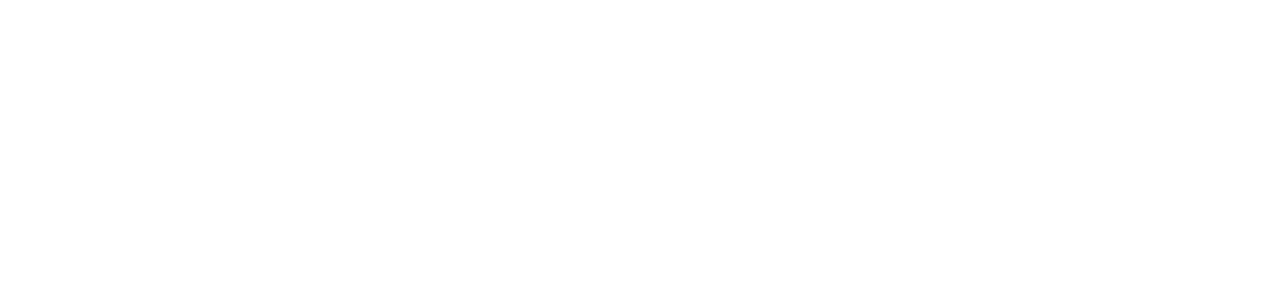
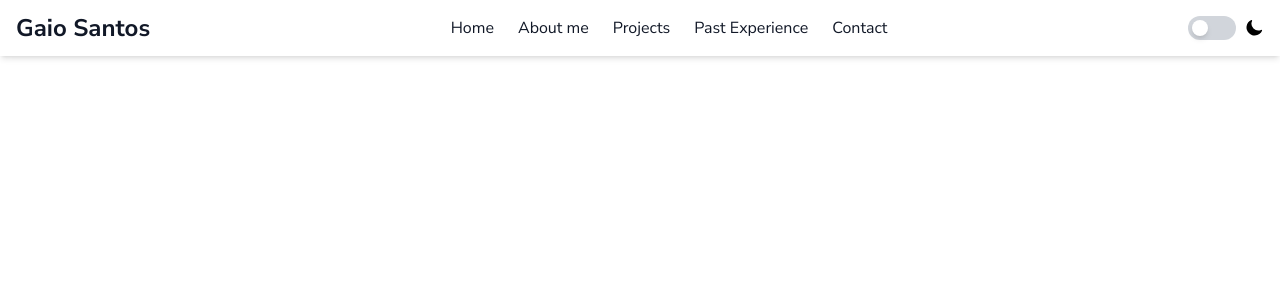
Before and after one commit to GaioAugusto/Portfolio, a React (Create React App) app in the folder my-portfolio/: page / in a window 1280 px wide. Shown: the top 300 px of the page. Built offline with nearby package versions, Linux system fonts and the light colour scheme.

Commit message:
Themes and menubar implemented

```diff
--- a/my-portfolio/public/index.html
+++ b/my-portfolio/public/index.html
@@ -3,6 +3,10 @@
   <head>
     <meta charset="utf-8" />
     <link rel="icon" href="%PUBLIC_URL%/logoPortfolio.png" />
+    <link
+      href="https://fonts.googleapis.com/css2?family=Nunito+Sans:wght@400;700&display=swap"
+      rel="stylesheet"
+    />
     <meta name="viewport" content="width=device-width, initial-scale=1" />
     <meta name="theme-color" content="#000000" />
     <meta
--- a/my-portfolio/src/App.tsx
+++ b/my-portfolio/src/App.tsx
@@ -1,8 +1,14 @@
 import React from "react";
 import HomePage from "./pages/HomePage";
+import { Menu } from "./components/Menu";
 
 const App: React.FC = () => {
-  return <HomePage />;
+  return (
+    <React.Fragment>
+      <Menu />
+      <HomePage />
+    </React.Fragment>
+  );
 };
 
 export default App;
--- a/my-portfolio/src/components/DarkModeSwitch/view.tsx
+++ b/my-portfolio/src/components/DarkModeSwitch/view.tsx
@@ -11,7 +11,14 @@
       onToggle={props.onToggle}
       onColor="bg-smokedBlue" // Custom color for dark mode
       offColor="bg-lightGray" // Custom color for light mode
-      rightIcon={<MoonIcon className="w-5 h-5 text-gray-700" />} // Moon icon for dark mode
+      // Moon icon with conditional color
+      rightIcon={
+        <MoonIcon
+          className={`w-5 h-5 ${
+            props.isDarkMode ? "text-yellow-400" : "text-black"
+          }`}
+        />
+      }
     />
   );
 };
--- /dev/null
+++ b/my-portfolio/src/components/Menu/index.tsx
@@ -0,0 +1,19 @@
+import { useDarkMode } from "../../contexts/DarkModeContext";
+import { getTheme } from "../../styles/theme";
+import { MenuItem, MenuProps } from "./types";
+import { MenuView } from "./view";
+
+const menuItems: MenuItem[] = [
+  { label: "Home", href: "#home" },
+  { label: "About me", href: "#about" },
+  { label: "Projects", href: "#projects" },
+  { label: "Past Experience", href: "#experience" },
+  { label: "Contact", href: "#contact" },
+];
+
+type ComponentType = React.FC<MenuProps>;
+export const Menu: ComponentType = () => {
+  const { isDarkMode } = useDarkMode();
+  const theme = getTheme(isDarkMode);
+  return <MenuView menuItems={menuItems} theme={theme} />;
+};
--- /dev/null
+++ b/my-portfolio/src/components/Menu/types.ts
@@ -0,0 +1,13 @@
+import { Theme } from "../../styles/theme";
+
+export interface MenuProps {}
+
+export interface MenuViewProps {
+  menuItems: MenuItem[];
+  theme: Theme;
+}
+
+export interface MenuItem {
+  label: string;
+  href: string;
+}
--- /dev/null
+++ b/my-portfolio/src/components/Menu/view.tsx
@@ -0,0 +1,30 @@
+import { DarkModeSwitch } from "../DarkModeSwitch";
+import { MenuViewProps } from "./types";
+
+type ComponentType = React.FC<MenuViewProps>;
+export const MenuView: ComponentType = ({ theme, menuItems }) => {
+  return (
+    <nav
+      className={`${theme.menuBackground} ${theme.text} shadow-md fixed top-0 left-0 w-full z-10 font-sans`}
+    >
+      <div className="container mx-auto px-4 py-3 flex justify-between items-center">
+        <div className="text-2xl font-bold">Gaio Santos</div>
+        <ul className="hidden md:flex space-x-6">
+          {menuItems.map((item) => (
+            <li key={item.label}>
+              <a
+                href={item.href}
+                className="hover:text-blue-500 transition-colors"
+              >
+                {item.label}
+              </a>
+            </li>
+          ))}
+        </ul>
+        <div className="flex items-center space-x-4">
+          <DarkModeSwitch />
+        </div>
+      </div>
+    </nav>
+  );
+};
--- a/my-portfolio/src/contexts/DarkModeContext.tsx
+++ b/my-portfolio/src/contexts/DarkModeContext.tsx
@@ -23,10 +23,9 @@
   );
 };
 
-export const useDarkMode = () => {
+export const useDarkMode = (): DarkModeContextProps => {
   const context = useContext(DarkModeContext);
-  if (!context) {
+  if (!context)
     throw new Error("useDarkMode must be used within a DarkModeProvider");
-  }
   return context;
 };
--- /dev/null
+++ b/my-portfolio/src/styles/theme.ts
@@ -0,0 +1,23 @@
+export interface Theme {
+  background: string;
+  text: string;
+  accent: string;
+  menuBackground: string;
+}
+
+export const lightTheme: Theme = {
+  background: "bg-white",
+  text: "text-gray-900",
+  accent: "text-blue-500",
+  menuBackground: "bg-white",
+};
+
+export const darkTheme: Theme = {
+  background: "bg-gray-900",
+  text: "text-white",
+  accent: "text-yellow-500",
+  menuBackground: "bg-gray-900",
+};
+
+export const getTheme = (isDarkMode: boolean): Theme =>
+  isDarkMode ? darkTheme : lightTheme;
--- a/my-portfolio/tailwind.config.js
+++ b/my-portfolio/tailwind.config.js
@@ -7,6 +7,9 @@
         lightGray: "#D1D5DB",
         smokedBlue: "#7995fb",
       },
+      fontFamily: {
+        sans: ['"Nunito Sans"', "sans-serif"],
+      },
     },
   },
   plugins: [],
```
